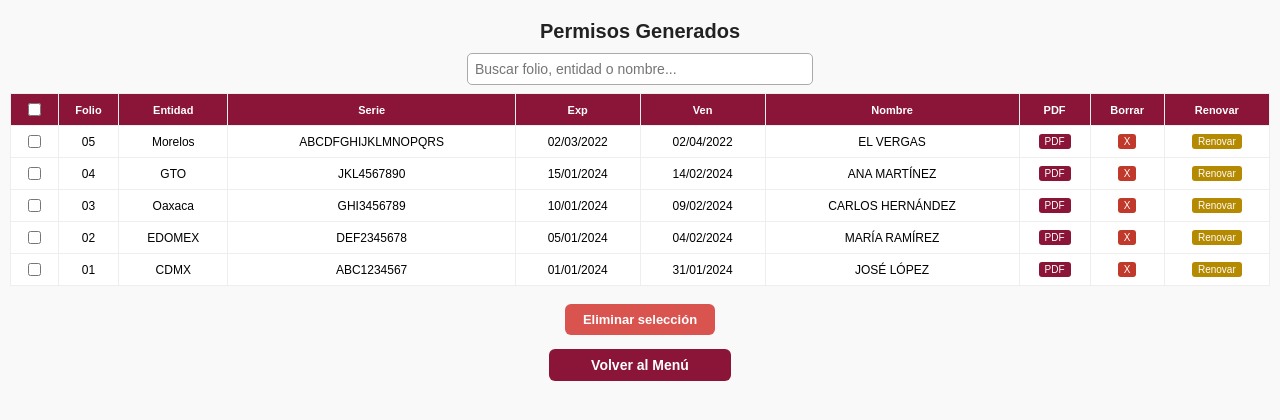
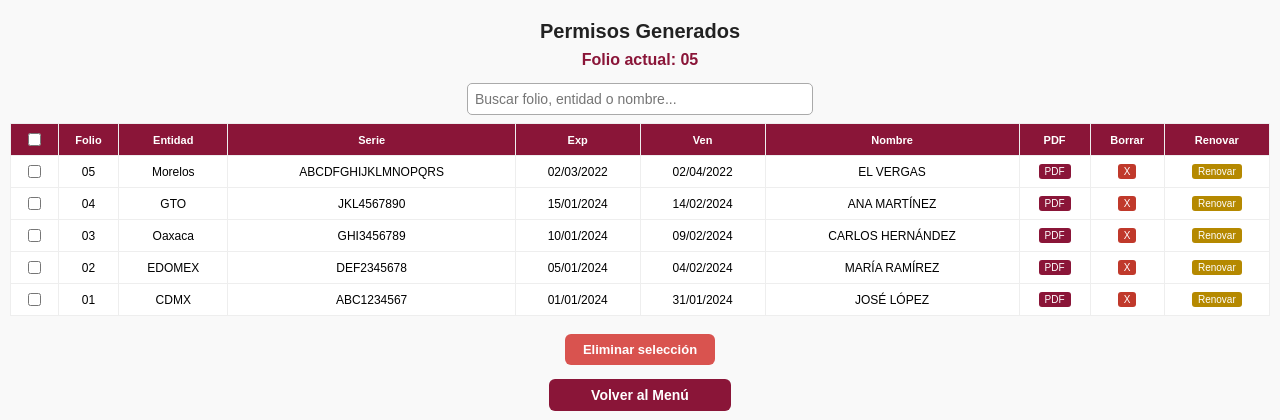
Before and after one commit to Gsr1989/formulariocdmx, a Flask app: page /listar in a window 1280 px wide. Shown: the top 420 px of the page. Run offline with Flask 3, Linux system fonts and the light colour scheme; the visitor is signed in with stand-in values (Sample User, id 1).

Commit message:
Update listar.html

```diff
--- a/templates/listar.html
+++ b/templates/listar.html
@@ -27,6 +27,13 @@
       text-align:center; font-weight: bold;
     }
     .btn-borrar { background: #d9534f; margin-top: 18px; font-size:13px;}
+    .folio-actual {
+      text-align: center;
+      color: #8a1538;
+      font-weight: bold;
+      margin: 6px 0 14px 0;
+      font-size: 16px;
+    }
     @media (max-width: 600px) {
       th, td { font-size:10px; padding:2px 1px; }
       #search { font-size:12px; }
@@ -37,15 +44,14 @@
 </head>
 <body>
   <h2>Permisos Generados</h2>
+  <p class="folio-actual">Folio actual: {{ folio_actual }}</p>
   <input id="search" type="text" placeholder="Buscar folio, entidad o nombre..." />
 
   <form method="POST" action="{{ url_for('eliminar_multiples') }}">
     <table id="tabla">
       <thead>
         <tr>
-          <th>
-            <input type="checkbox" id="selectAll" onclick="seleccionarTodos(this)">
-          </th>
+          <th><input type="checkbox" id="selectAll" onclick="seleccionarTodos(this)"></th>
           <th>Folio</th>
           <th>Entidad</th>
           <th>Serie</th>
@@ -81,8 +87,7 @@
             {% endif %}
           </td>
           <td>
-            <form action="{{ url_for('eliminar_folio', folio=reg.folio) }}" method="post"
-                  onsubmit="return confirm('¿Eliminar {{ reg.folio }}?');">
+            <form action="{{ url_for('eliminar_folio', folio=reg.folio) }}" method="post" onsubmit="return confirm('¿Eliminar {{ reg.folio }}?');">
               <button type="submit" class="delete">X</button>
             </form>
           </td>
```
